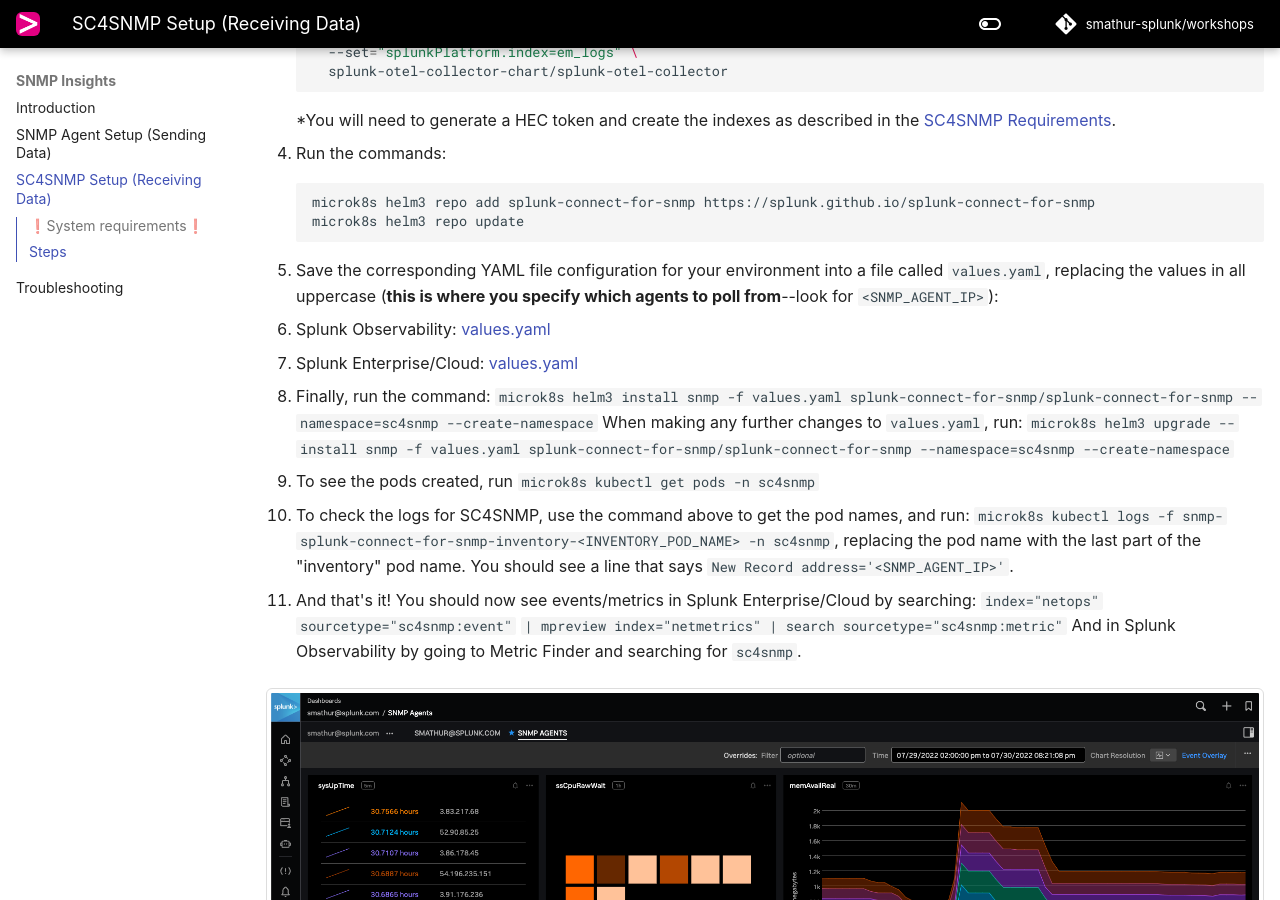
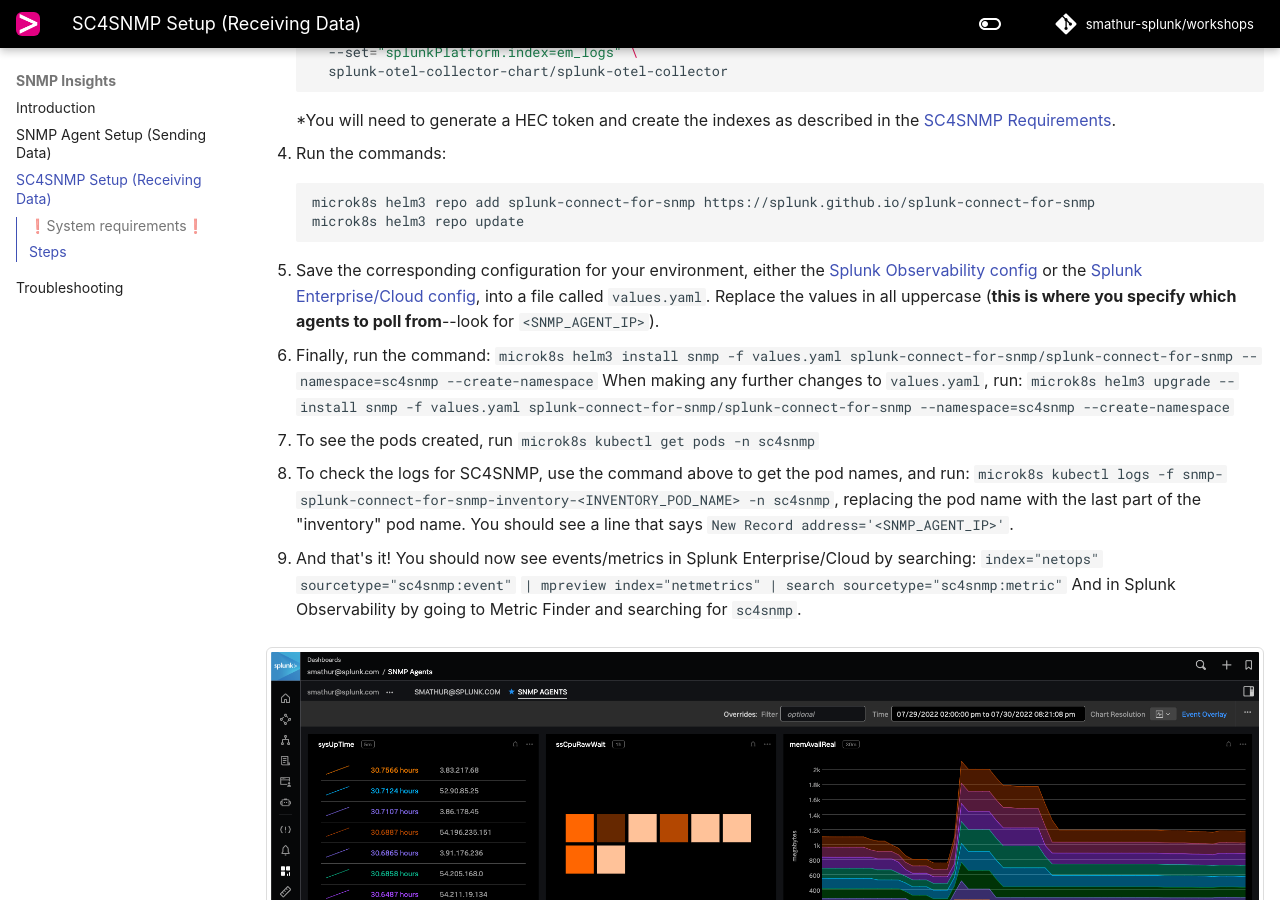
Before and after one commit to smathur-splunk/workshops, an MkDocs documentation site: the page built from docs/snmp_host.md, in a window 1280 px wide and 900 px high, scrolled down 1529 px. Built offline with MkDocs 1.6.1 and Material for MkDocs 9.7.7, drawn with Linux system fonts in a browser that asks for light colours; some web fonts are replaced; comment, search, counter and statistics services are not loaded; the version menu is left out.

Commit message:
Format SC4SNMP page

````diff
--- a/docs/snmp_host.md
+++ b/docs/snmp_host.md
@@ -67,11 +67,7 @@
 microk8s helm3 repo update
 ```
 
-5. Save the corresponding YAML file configuration for your environment into a file called `values.yaml`, replacing the values in all uppercase (**this is where you specify which agents to poll from**--look for `<SNMP_AGENT_IP>`):
-
-  - Splunk Observability: [values.yaml](https://gist.githubusercontent.com/smathur-splunk/4660aab9c9aed7bac8bc95c20ec6afb4/raw/257b48c476cecb33685ba2641e9b510bf5bf7077/splunk_o11y_values.yaml)
-
-  - Splunk Enterprise/Cloud: [values.yaml](https://gist.githubusercontent.com/smathur-splunk/4660aab9c9aed7bac8bc95c20ec6afb4/raw/257b48c476cecb33685ba2641e9b510bf5bf7077/splunk_enterprise_values.yaml)
+5. Save the corresponding configuration for your environment, either the [Splunk Observability config](https://gist.githubusercontent.com/smathur-splunk/4660aab9c9aed7bac8bc95c20ec6afb4/raw/257b48c476cecb33685ba2641e9b510bf5bf7077/splunk_o11y_values.yaml) or the [Splunk Enterprise/Cloud config](https://gist.githubusercontent.com/smathur-splunk/4660aab9c9aed7bac8bc95c20ec6afb4/raw/257b48c476cecb33685ba2641e9b510bf5bf7077/splunk_enterprise_values.yaml), into a file called `values.yaml`. Replace the values in all uppercase (**this is where you specify which agents to poll from**--look for `<SNMP_AGENT_IP>`).
 
 6. Finally, run the command:
 `microk8s helm3 install snmp -f values.yaml splunk-connect-for-snmp/splunk-connect-for-snmp --namespace=sc4snmp --create-namespace`
````
